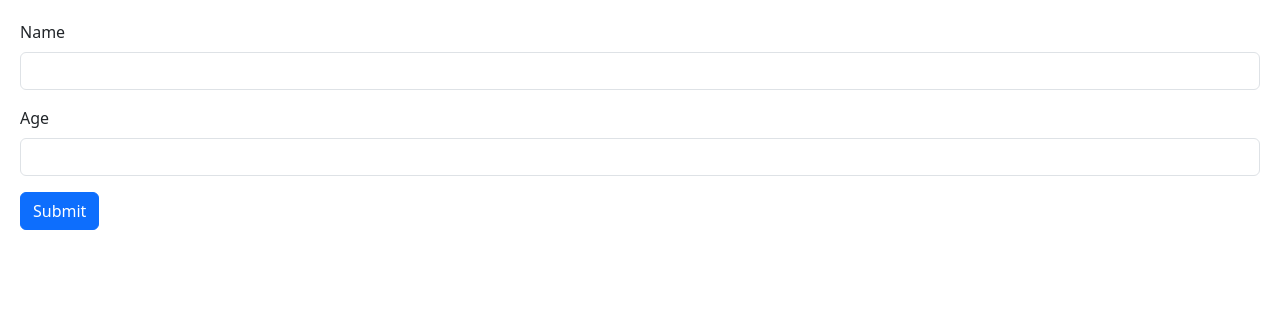
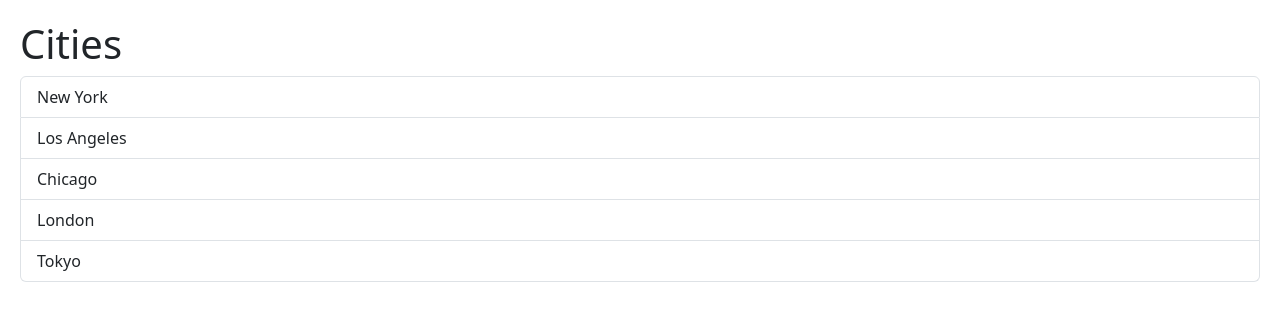
Before and after one commit to cpjjpeters/mosh-react-app-1, a React (Vite) app: page / in a window 1280 px wide. Shown: the top 320 px of the page. Built offline with nearby package versions, Linux system fonts and the light colour scheme.

Commit message:
passing data via props

```diff
--- a/src/App.tsx
+++ b/src/App.tsx
@@ -1,22 +1,20 @@
 import { useState } from "react";
-import Message from "./Message";
+// import Message from "./Message";
 import ListGroup from "./components/ListGroup";
-import Form from "./components/Form";
+// import Form from "./components/Form";
 
 import "./App.css";
 
 function App() {
-  const [count, setCount] = useState(0);
-  const name = "Carl";
+  const items = ["New York", "Los Angeles", "Chicago", "London", "Tokyo"];
 
   return (
     <>
       <div>
         {/* <Message /> */}
-        <Form />
-        {/* <ListGroup /> */}
+        {/* <Form /> */}
+        <ListGroup items={items} heading="Cities" />
       </div>
-      {/* <h1>Vite + React</h1> */}
     </>
   );
 }
--- a/src/components/ListGroup.tsx
+++ b/src/components/ListGroup.tsx
@@ -1,18 +1,22 @@
 import { MouseEvent, useState } from "react";
 
-function ListGroup() {
-  const items = ["New York", "Los Angeles", "Chicago", "London", "Tokyo"];
-  //  with let items = [];
+// { items: [], heading: string}
+// using an interface
+interface ListGroupProps {
+  items: string[];
+  heading: string;
+}
 
-  const message = items.length === 0 && <p>No items to display</p>;
-  // let selectedIndex = -1;
+function ListGroup({ items, heading }: ListGroupProps) {
+  // const items = ["New York", "Los Angeles", "Chicago", "London", "Tokyo"];
+
   const [selectedIndex, setSelectedIndex] = useState(-1);
 
   // const hancleClick = (event: MouseEvent) => console.log(event);
   return (
     <>
-      <h1>ListGroup</h1>
-      {message}
+      <h1>{heading}</h1>
+      {items.length === 0 && <h2>No item found</h2>}
       <ul className="list-group">
         {items.map((item, index) => (
           <li
```
